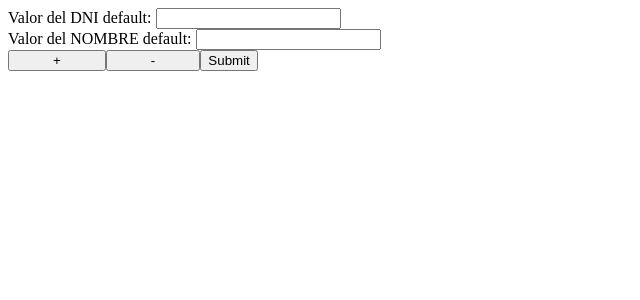
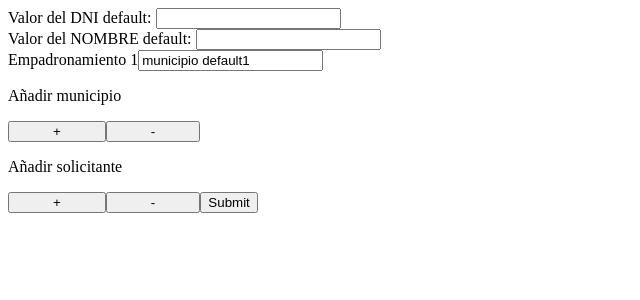
Before and after one commit to ddfilipov/register-custom-checbox, a React (Create React App) app: page / in a window 1280 px wide. Shown: the top 300 px of the page, without its empty margins (0-640 px from the left). Built offline with nearby package versions, Linux system fonts and the light colour scheme.

Commit message:
nested array working properly

```diff
--- a/src/components/Test.tsx
+++ b/src/components/Test.tsx
@@ -1,5 +1,5 @@
 import { FC, useCallback, useRef, useState } from "react";
-import { FieldValues, FormProvider, useForm, UseFormRegister, UseFormReturn } from "react-hook-form";
+import { FieldValues, FormProvider, useFieldArray, useForm, UseFormRegister, UseFormReturn } from "react-hook-form";
 import styled from "styled-components";
 import { FormProps } from "./forms/Formulario1";
 
@@ -16,17 +16,37 @@ interface IDatosMinimosPersona {
     nombre: string;
 }
 
+interface IEmpadronamiento {
+    nombre: string;
+}
+
 export interface Solicitante {
     datosMinimos: IDatosMinimosPersona;
+    municipios: IEmpadronamiento[];
 }
 
 export interface SolicitanteDenis {
     soli: Solicitante;
     registrar: any;
     id: number;
+    control: any;
 }
 
-export const Test: FC<SolicitanteDenis> = ({ soli, registrar, id }) => {
+export const Test: FC<SolicitanteDenis> = ({ soli, registrar, id, control }) => {
+    const {
+        fields: fieldsEmpadronamiento,
+        append: appendEmpadronamiento,
+        remove: removeEmpadronamiento,
+    } = useFieldArray({ name: `solicitantes.${id}.municipios`, control });
+
+    const clickMas = useCallback(() => {
+        appendEmpadronamiento({ nombre: "" });
+    }, [fieldsEmpadronamiento]);
+
+    const clickMenos = useCallback(() => {
+        removeEmpadronamiento(fieldsEmpadronamiento.length - 1);
+    }, [fieldsEmpadronamiento]);
+
     return (
         <div>
             <div>
@@ -37,6 +57,21 @@ export const Test: FC<SolicitanteDenis> = ({ soli, registrar, id }) => {
                 <label htmlFor="nombre">Valor del NOMBRE default: {soli.datosMinimos.nombre}</label>
                 <input type="text" maxLength={50} {...registrar(`solicitantes.${id}.datosMinimos.nombre` as const)} />
             </div>
+            <div>
+                {fieldsEmpadronamiento.map((municipio, index) => (
+                    <div key={index}>
+                        <label htmlFor="nombre">Empadronamiento {index + 1}</label>
+                        <input
+                            type="text"
+                            maxLength={50}
+                            {...registrar(`solicitantes.${id}.municipios.${index}.nombre` as const)}
+                        />
+                    </div>
+                ))}
+                <p>Añadir municipio</p>
+                <input type="button" value="          +          " onClick={clickMas} />
+                <input type="button" value="          -          " onClick={clickMenos} />
+            </div>
         </div>
     );
 };
--- a/src/components/forms/FormDynamicArray.tsx
+++ b/src/components/forms/FormDynamicArray.tsx
@@ -14,7 +14,7 @@ interface FormFinal {
 export const FormDynamicArray: FC = ({}) => {
     const methods = useForm<FormFinal>({
         defaultValues: {
-            solicitantes: [{ datosMinimos: { dni: "" } }],
+            solicitantes: [{ datosMinimos: { dni: "" }, municipios: [{ nombre: "municipio default1" }] }],
         },
     });
     const { register, handleSubmit, watch, control } = methods;
@@ -44,9 +44,10 @@ export const FormDynamicArray: FC = ({}) => {
             <form onSubmit={handleSubmit(onSubmit)}>
                 <div>
                     {fieldsSolicitantes.map((solicitante, index) => (
-                        <Test soli={solicitante} registrar={register} id={index} key={index} />
+                        <Test soli={solicitante} registrar={register} id={index} key={index} control={control} />
                     ))}
                 </div>
+                <p>Añadir solicitante</p>
                 <input type="button" value="          +          " onClick={clickMas} />
                 <input type="button" value="          -          " onClick={clickMenos} />
                 <input type={"submit"} />
```
